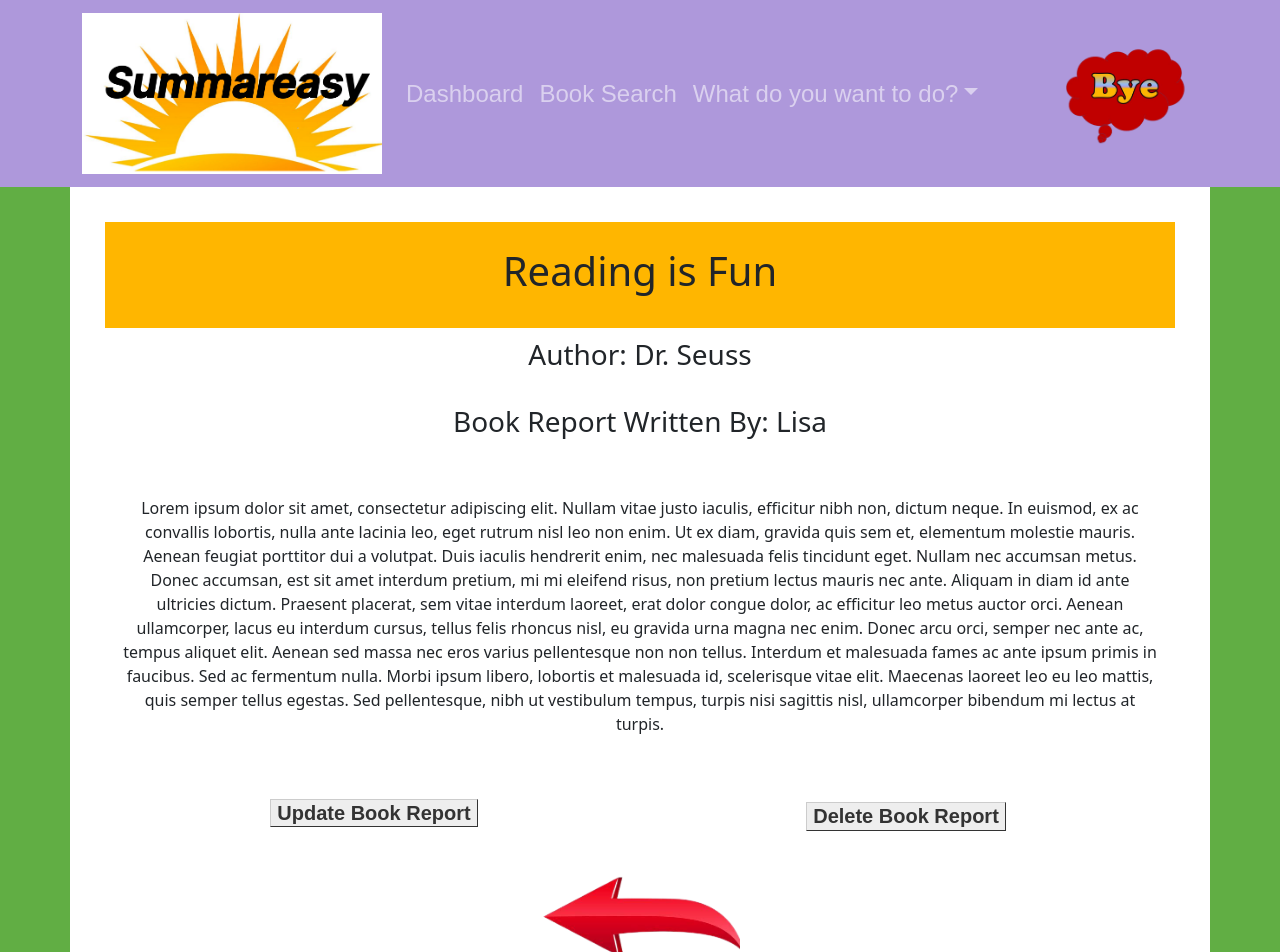
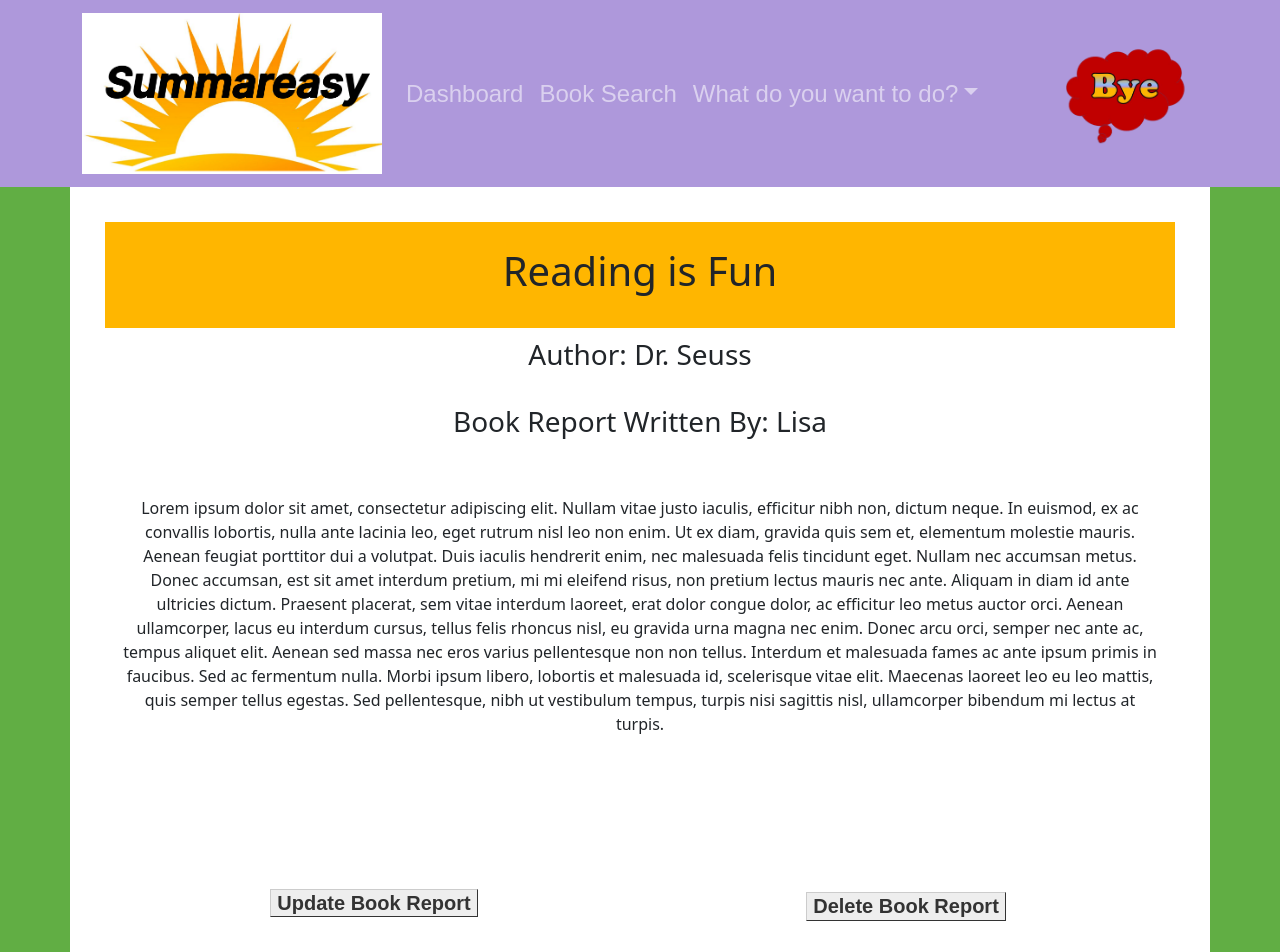
Before and after one commit to bethel-school-of-technology/team-digidames-frontend, a React (Create React App) app in the folder summareasy-react-app/: page /one-bookreport/1 in a window 1280 px wide. Shown: the top 952 px of the page. Built offline with nearby package versions, Linux system fonts and the light colour scheme; data requests are answered from the project's data file; a web font is replaced by a local one.

Commit message:
added cover to the OneBookReport component

```diff
--- a/summareasy-react-app/src/Components/OneBookReport/index.js
+++ b/summareasy-react-app/src/Components/OneBookReport/index.js
@@ -57,6 +57,9 @@ const OneBookReport = () => {
                     <p>{bookReport.report}</p>
                 </Row>
                 <Row style={{ padding: '25px'}}>
+                    <p><img src={bookReport.cover}></img></p>
+                </Row>
+                <Row style={{ padding: '25px'}}>
 
 
                     <Col>
```
